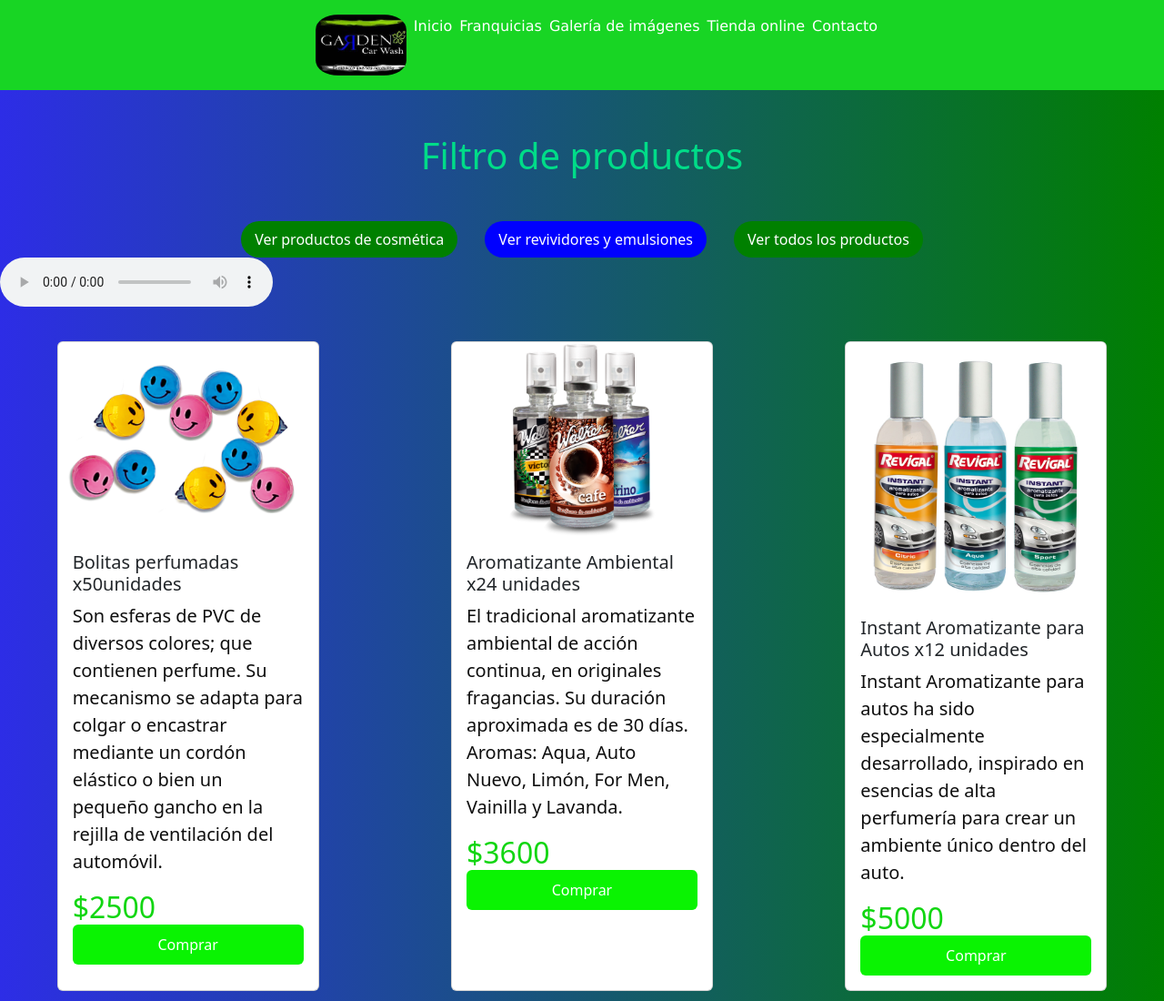
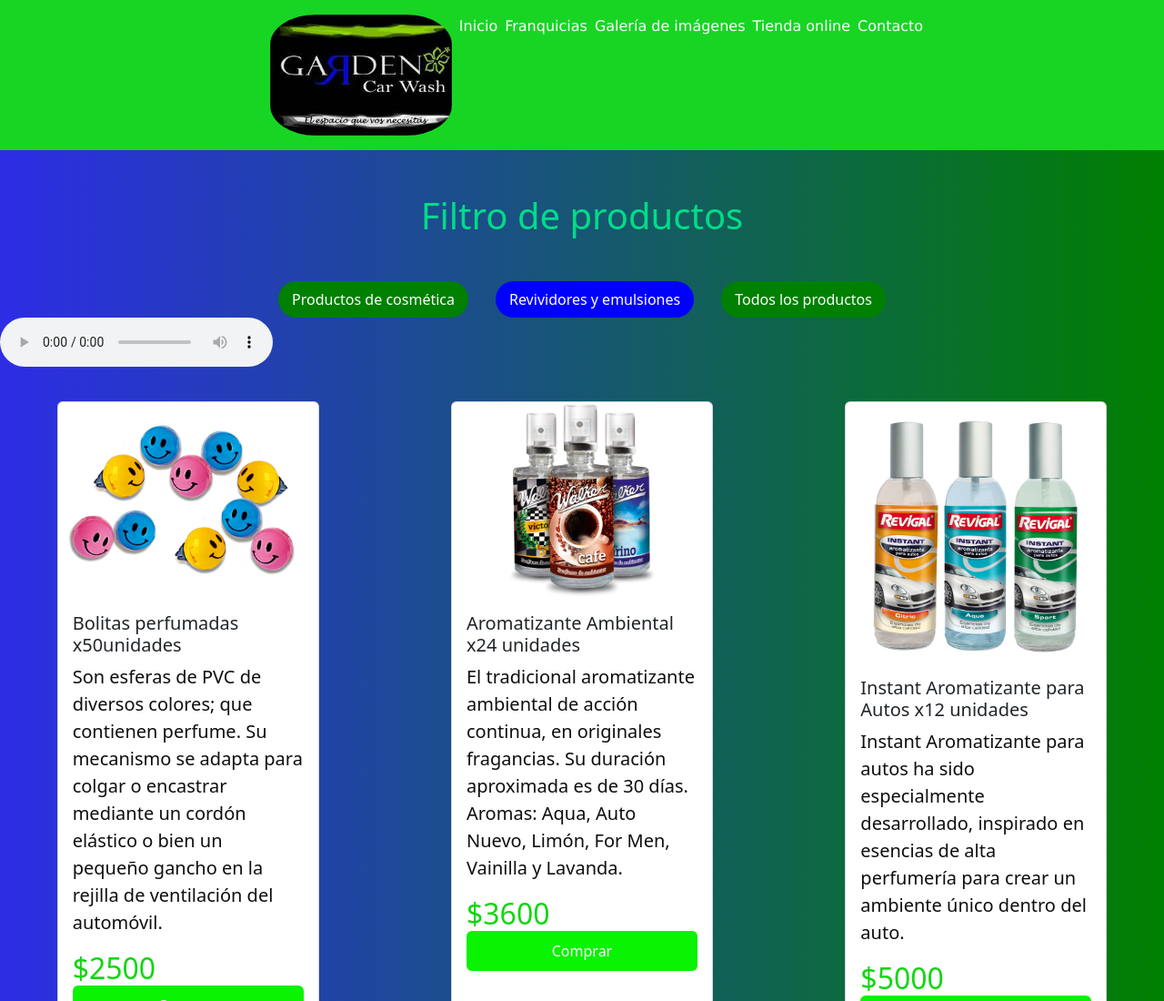
Before and after one commit to namorjuani/Garden-page, a website: page pages/tienda-online.html in a window 1280 px wide. Shown: the top 1100 px of the page at 91% size. Drawn offline with nearby package versions, Linux system fonts and the light colour scheme.

Commit message:
confirmo ultima actualizacion 2022023 22:28

```diff
--- a/pages/tienda-online.html
+++ b/pages/tienda-online.html
@@ -53,15 +53,15 @@
 
             <div class="container-opciones">
                 <label for="cosmeticas">
-                    Ver productos de cosmética
+                    Productos de cosmética
                 </label>
 
                 <label for="revividores-emulsiones">
-                    Ver revividores y emulsiones
+                    Revividores y emulsiones
                 </label>
 
                 <label for="todos">
-                    Ver todos los productos
+                    Todos los productos
                 </label>
             </div>
 
@@ -149,7 +149,7 @@
           <br>
           <a href=""><img src="../img/logo youtube.png" alt="" width="40"></a>
           <br>
-          <a href=""><img src="../img/logo facebook.png" alt="" width="30"></a>
+          <a href="https://www.facebook.com/people/GaRden-CAR-WASH/100054433782857/?mibextid=ZbWKwL"><img src="../img/logo facebook.png" alt="" width="30"></a>
       </div>
       </footer>
     <!--Link de boostrap-->
--- a/scss/styles.scss
+++ b/scss/styles.scss
@@ -23,11 +23,10 @@
 }
 
 .logo {
-    width: 300px;
     border-radius: 25%;
     display: block;
     margin: 0 auto;
-    width: 100px;
+    width: 200px;
 }
 
 header {
```
Also changed, not shown: index.html (+1 -1 lines), pages/contacto.html (+1 -1 lines), pages/franquicias.html (+1 -1 lines), pages/galeria.html (+1 -1 lines), css/styles.css, 1 other file.
